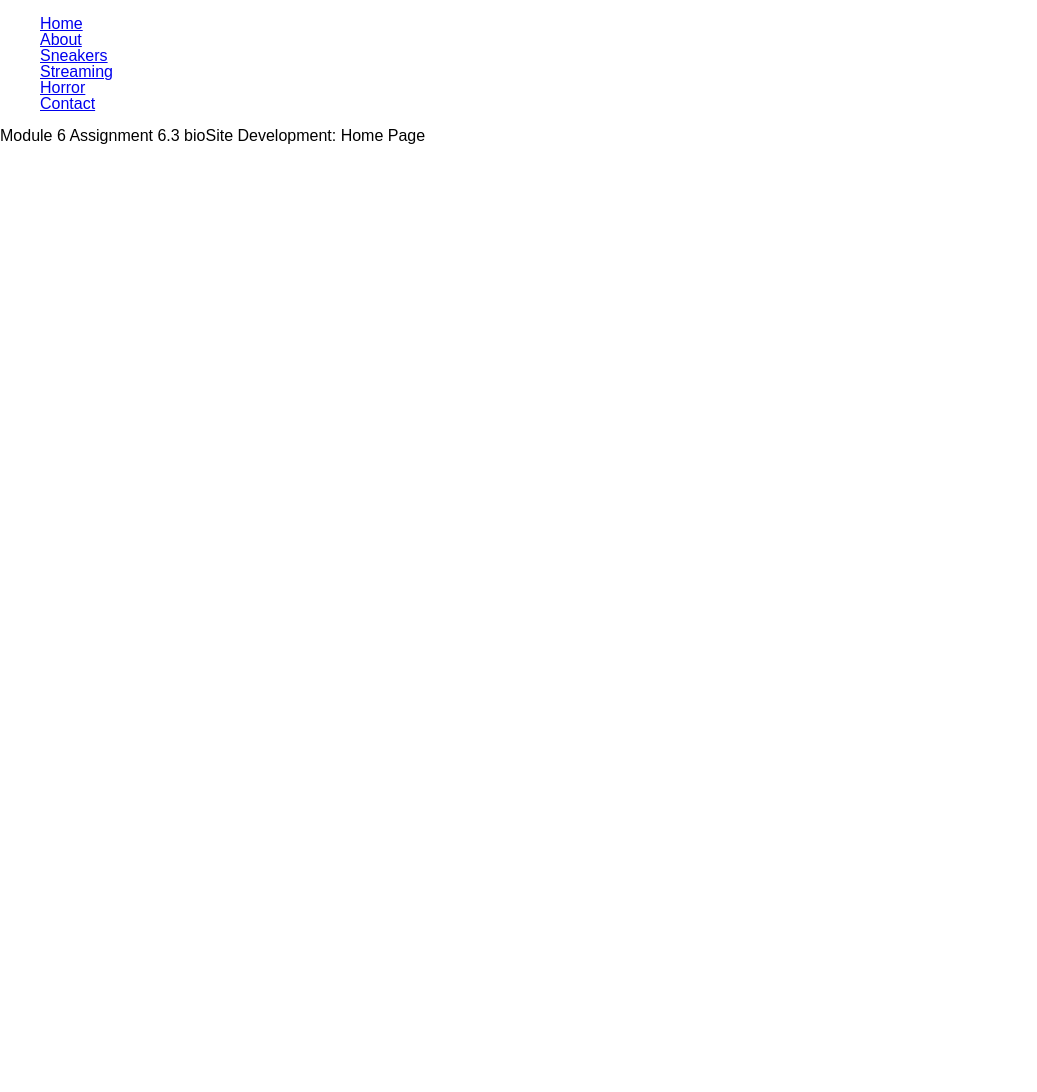
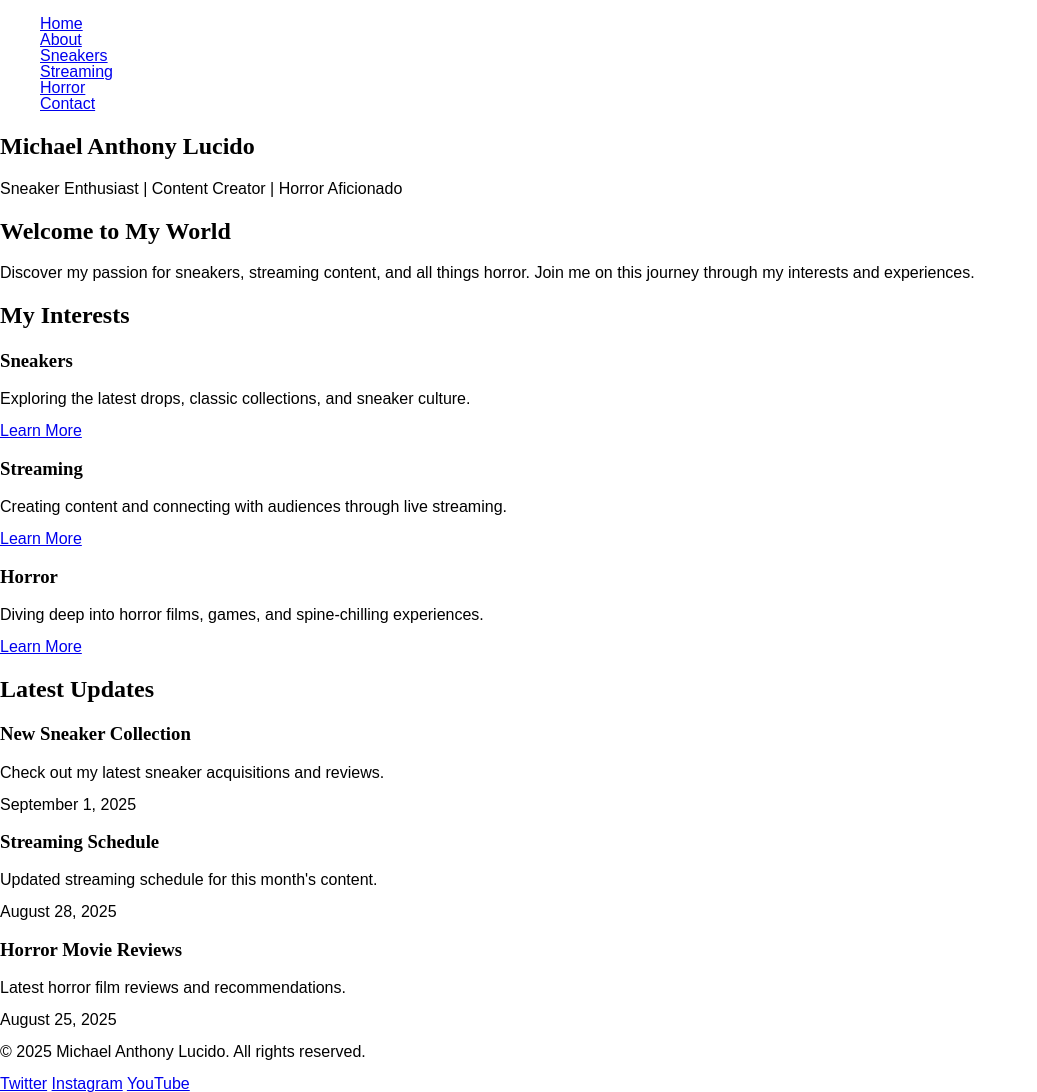
Before and after one commit to devcnx/bioSite, a plain HTML site: page index.html in a window 1280 px wide. Shown: the whole page, without its empty margins (0-1037 px from the left). Before the commit the page ends 800 px from the top, so only its background shows below. Drawn offline with Linux system fonts and the light colour scheme; a web font is replaced by a local one.

Commit message:
Update index.html with bioSite content structure

```diff
--- a/index.html
+++ b/index.html
@@ -9,7 +9,7 @@
 <html lang="en">
 
     <head>
-        <title>Module 6 Assignment 6.3 bioSite Development</title>
+        <title>Michael Anthony Lucido - Home</title>
         <meta charset="UTF-8">
         <meta name="viewport" content="width=device-width, initial-scale=1.0">
         <meta name="description" content="Personal website of Michael Anthony Lucido">
@@ -25,6 +25,7 @@
 
     <body>
         <header>
+            <nav>
                 <ul>
                     <li><a href="index.html">Home</a></li>
                     <li><a href="about.html">About</a></li>
@@ -33,12 +34,81 @@
                     <li><a href="horror.html">Horror</a></li>
                     <li><a href="contact.html">Contact</a></li>
                 </ul>
+            </nav>
         </header>
+
         <main>
-            <p>Module 6 Assignment 6.3 bioSite Development: Home Page</p>
+            <section class="hero">
+                <div class="hero-content">
+                    <h1>Michael Anthony Lucido</h1>
+                    <p class="tagline">Sneaker Enthusiast | Content Creator | Horror Aficionado</p>
+                </div>
+            </section>
+
+            <section class="intro">
+                <div class="container">
+                    <h2>Welcome to My World</h2>
+                    <p>Discover my passion for sneakers, streaming content, and all things horror. Join me on this journey through my interests and experiences.</p>
+                </div>
+            </section>
+
+            <section class="featured-interests">
+                <div class="container">
+                    <h2>My Interests</h2>
+                    <div class="interests-grid">
+                        <div class="interest-card">
+                            <h3>Sneakers</h3>
+                            <p>Exploring the latest drops, classic collections, and sneaker culture.</p>
+                            <a href="sneakers.html" class="btn">Learn More</a>
+                        </div>
+                        <div class="interest-card">
+                            <h3>Streaming</h3>
+                            <p>Creating content and connecting with audiences through live streaming.</p>
+                            <a href="streaming.html" class="btn">Learn More</a>
+                        </div>
+                        <div class="interest-card">
+                            <h3>Horror</h3>
+                            <p>Diving deep into horror films, games, and spine-chilling experiences.</p>
+                            <a href="horror.html" class="btn">Learn More</a>
+                        </div>
+                    </div>
+                </div>
+            </section>
+
+            <section class="latest-updates">
+                <div class="container">
+                    <h2>Latest Updates</h2>
+                    <div class="updates-grid">
+                        <article class="update-card">
+                            <h3>New Sneaker Collection</h3>
+                            <p>Check out my latest sneaker acquisitions and reviews.</p>
+                            <time datetime="2025-09-01">September 1, 2025</time>
+                        </article>
+                        <article class="update-card">
+                            <h3>Streaming Schedule</h3>
+                            <p>Updated streaming schedule for this month's content.</p>
+                            <time datetime="2025-08-28">August 28, 2025</time>
+                        </article>
+                        <article class="update-card">
+                            <h3>Horror Movie Reviews</h3>
+                            <p>Latest horror film reviews and recommendations.</p>
+                            <time datetime="2025-08-25">August 25, 2025</time>
+                        </article>
+                    </div>
+                </div>
+            </section>
         </main>
 
+        <footer>
+            <div class="container">
+                <p>&copy; 2025 Michael Anthony Lucido. All rights reserved.</p>
+                <div class="social-links">
+                    <a href="#" aria-label="Twitter">Twitter</a>
+                    <a href="#" aria-label="Instagram">Instagram</a>
+                    <a href="#" aria-label="YouTube">YouTube</a>
+                </div>
+            </div>
+        </footer>
     </body>
 
-
 </html>
```
Lines whose indentation alone changed are shown as unchanged.
